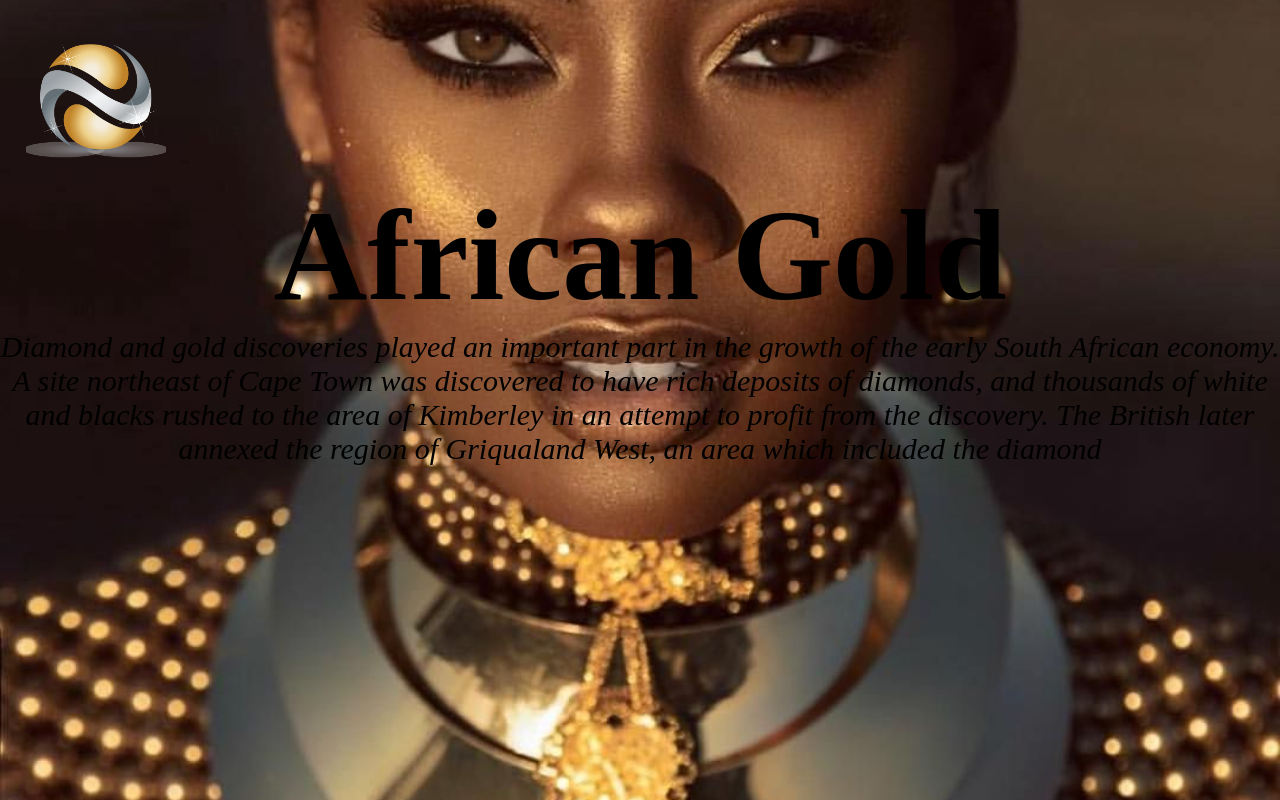
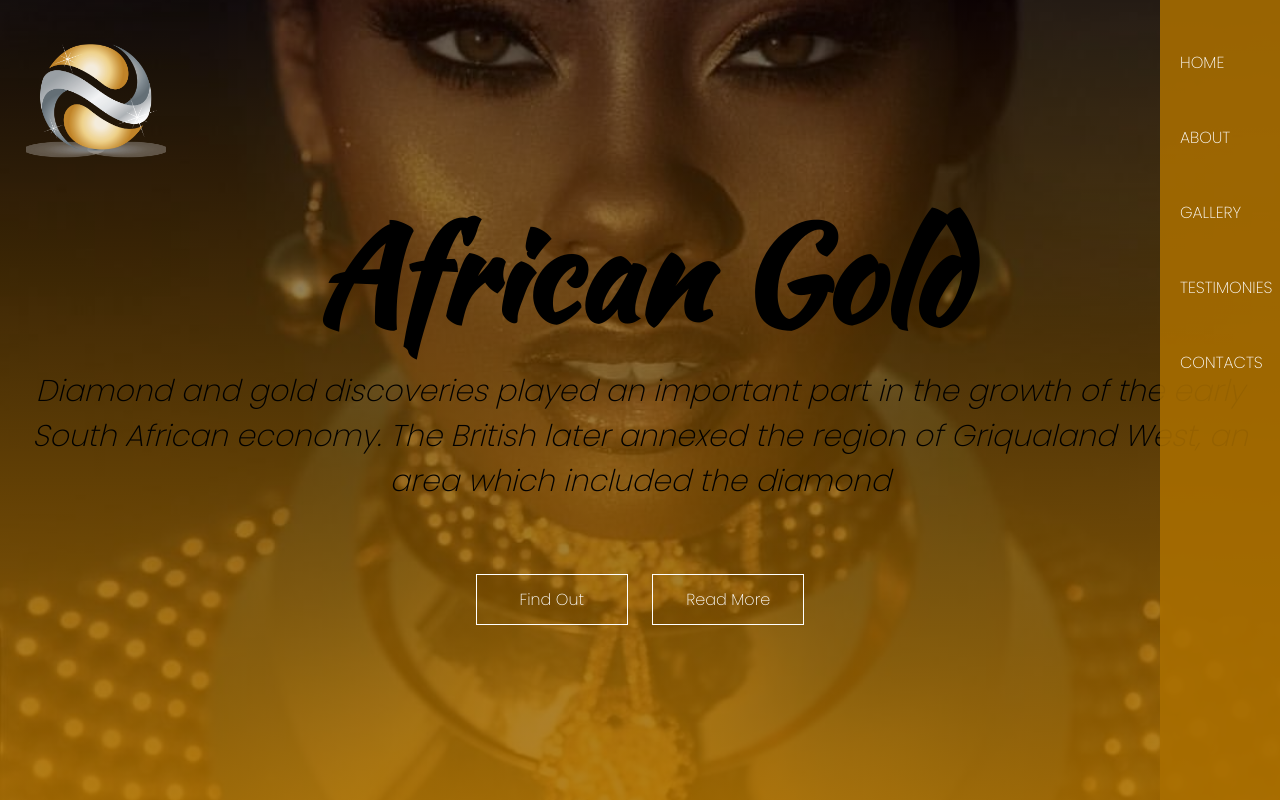
Before and after one commit to thulisile98/assignment1AfricanGold, a plain HTML site: page index.html in a window 1280 px wide. Drawn offline with Linux system fonts and the light colour scheme.

Commit message:
nav & banner

```diff
--- a/index.html
+++ b/index.html
@@ -6,6 +6,9 @@
     <meta name="viewport" content="width=device-width, initial-scale=1.0">
     <title>African Swiss Website</title>
     <link rel="stylesheet" href="style.css">
+    <link href="https://fonts.googleapis.com/css2?family=Kaushan+Script&family=Poppins:wght@200&display=swap"
+        rel="stylesheet">
+    <link href="https://fonts.googleapis.com/css2?family=Kaushan+Script&display=swap" rel="stylesheet">
 </head>
 
 <body>
@@ -14,13 +17,26 @@
         <div class="banner_text">
             <h1>African Gold</h1>
             <p>Diamond and gold discoveries played an important part in the growth of the early South African
-                economy. A site northeast
-                of Cape Town was discovered to have rich deposits of diamonds, and thousands of white and blacks rushed
-                to the area of
-                Kimberley in an attempt to profit from the discovery. The British later annexed the region of Griqualand
+                economy.
+                The British later annexed the region of Griqualand
                 West, an area
                 which included the diamond</p>
         </div>
+        <div class="banner-button">
+            <a href="#"><span></span>Find Out</a>
+            <a href="#"><span></span>Read More</a>
+        </div>
+    </section>
+    <section id="navbar">
+        <nav>
+            <ul>
+                <li><a href="#">HOME</a></li>
+                <li><a href="#">ABOUT</a></li>
+                <li><a href="#">GALLERY</a></li>
+                <li><a href="#">TESTIMONIES</a></li>
+                <li><a href="#">CONTACTS</a></li>
+            </ul>
+        </nav>
     </section>
 </body>
 
--- a/style.css
+++ b/style.css
@@ -1,10 +1,11 @@
 * {
     margin: 0;
     padding: 0;
+    font-family: 'Poppins', sans-serif;
 }
 
 #banner {
-    background-image: url(images/img1.jpg);
+    background-image: linear-gradient(rgba(0, 0, 0, 0.5), #a96f01e1), url(images/img1.jpg);
     background-position: center;
     background-size: cover;
     height: 100vh;
@@ -26,6 +27,7 @@
 
 .banner_text h1 {
     font-size: 130px;
+    font-family: Kaushan Script;
 }
 
 .banner_text p {
@@ -33,3 +35,61 @@
     font-style: italic;
 
 }
+
+.banner-button {
+    margin: 70px auto 0;
+    text-align: center;
+}
+
+.banner-button a {
+
+    text-decoration: none;
+    display: inline-block;
+    width: 150px;
+    margin: 0 10px;
+    padding: 12px 0;
+    color: #fff;
+    border: .5px solid #fff;
+    position: relative;
+    z-index: 1;
+    transition: color 0.5s;
+}
+
+.banner-button a span {
+    width: 0;
+    height: 100%;
+    position: absolute;
+    top: 0;
+    left: 0;
+    background: #fff;
+    z-index: -1;
+    transition: 0.5s;
+}
+
+.banner-button a:hover span {
+    width: 100%;
+}
+
+.banner-button a:hover {
+    color: #000000;
+}
+
+#navbar {
+    width: 120px;
+    height: 100vh;
+    position: fixed;
+    right: 0;
+    top: 0;
+    background: #a96f01e1;
+    z-index: 2;
+}
+
+nav ul li {
+    list-style: none;
+    margin: 50px 20px;
+}
+
+nav ul li a {
+    text-decoration: none;
+    color: #fff;
+}
```
